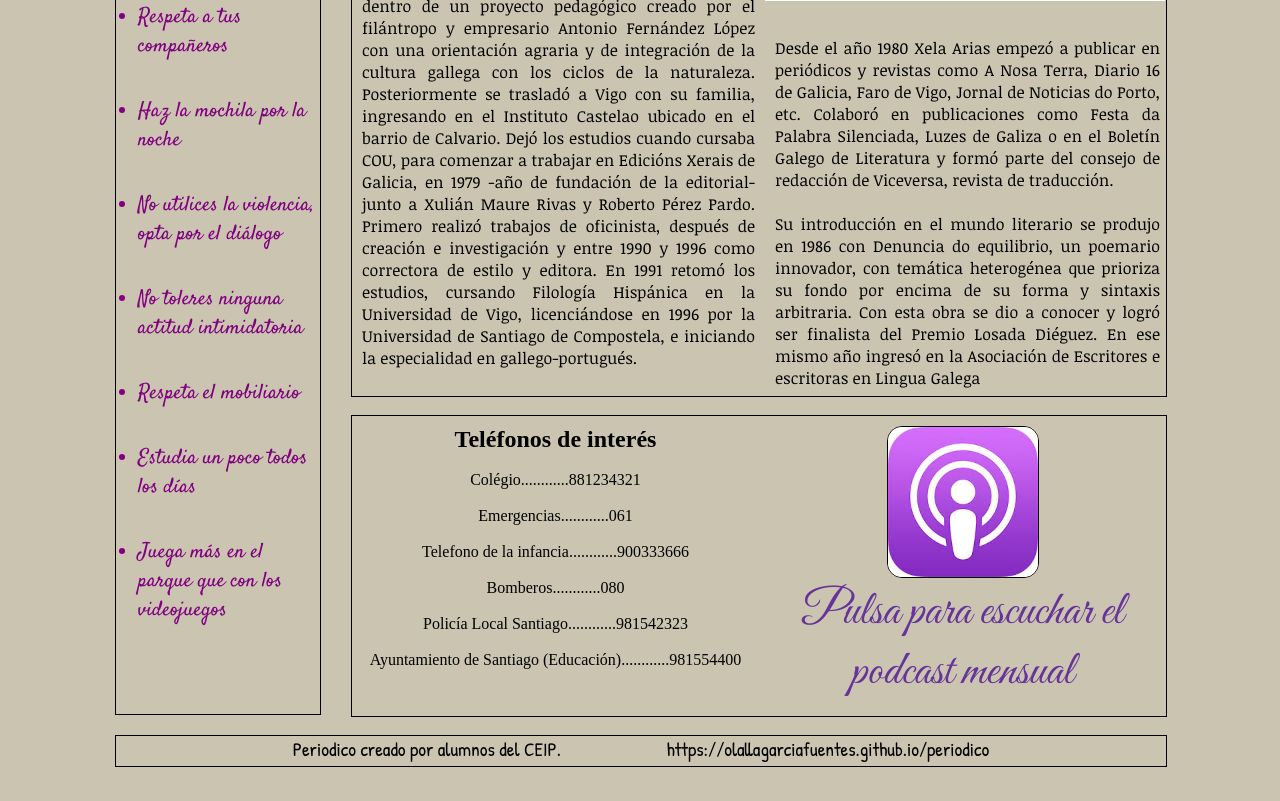
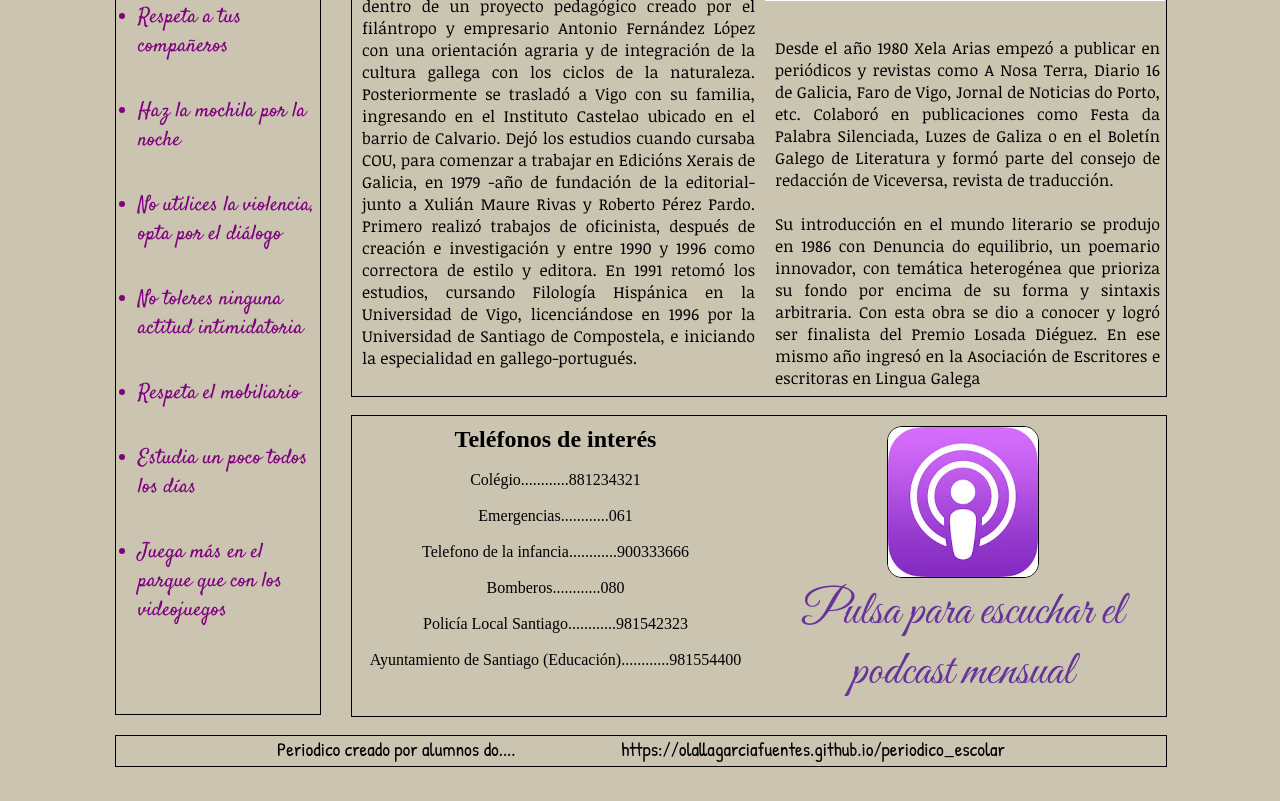
Before and after one commit to olallagarciafuentes/periodico_escolar, a plain HTML site: page index.html in a window 1280 px wide. Shown: the part 720-1521 px from the top of the page. Drawn offline with Linux system fonts and the light colour scheme; a web font is replaced by a local one.

Commit message:
Update index.html

```diff
--- a/index.html
+++ b/index.html
@@ -374,7 +374,7 @@
 		</div>
 
 		<footer>
-			<p>Periodico creado por alumnos del CEIP.&nbsp;&nbsp;&nbsp;&nbsp;&nbsp;&nbsp;&nbsp;&nbsp;&nbsp;&nbsp;&nbsp;&nbsp;&nbsp;&nbsp;&nbsp;&nbsp;&nbsp;&nbsp;&nbsp;&nbsp;&nbsp;&nbsp;&nbsp;&nbsp;<a href="https://olallagarciafuentes.github.io/periodico/"></a>https://olallagarciafuentes.github.io/periodico</p>
+			<p>Periodico creado por alumnos do....&nbsp;&nbsp;&nbsp;&nbsp;&nbsp;&nbsp;&nbsp;&nbsp;&nbsp;&nbsp;&nbsp;&nbsp;&nbsp;&nbsp;&nbsp;&nbsp;&nbsp;&nbsp;&nbsp;&nbsp;&nbsp;&nbsp;&nbsp;&nbsp;<a href="https://olallagarciafuentes.github.io/periodico/"></a>https://olallagarciafuentes.github.io/periodico_escolar</p>
 		</footer>
 
 	</div>
```
